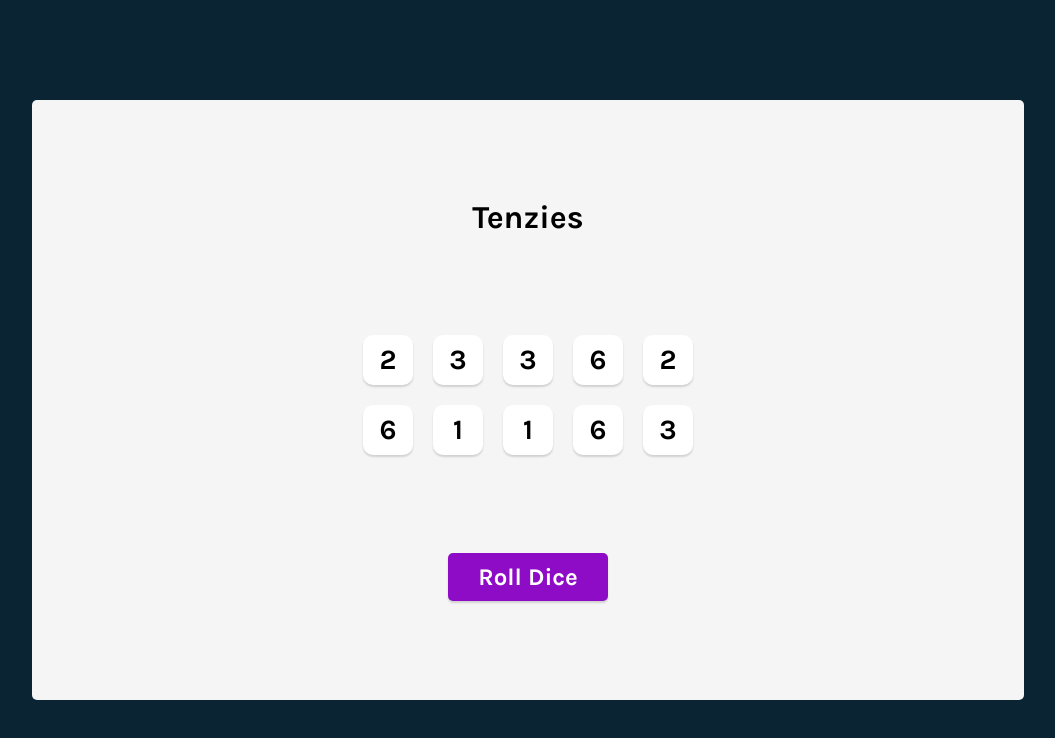
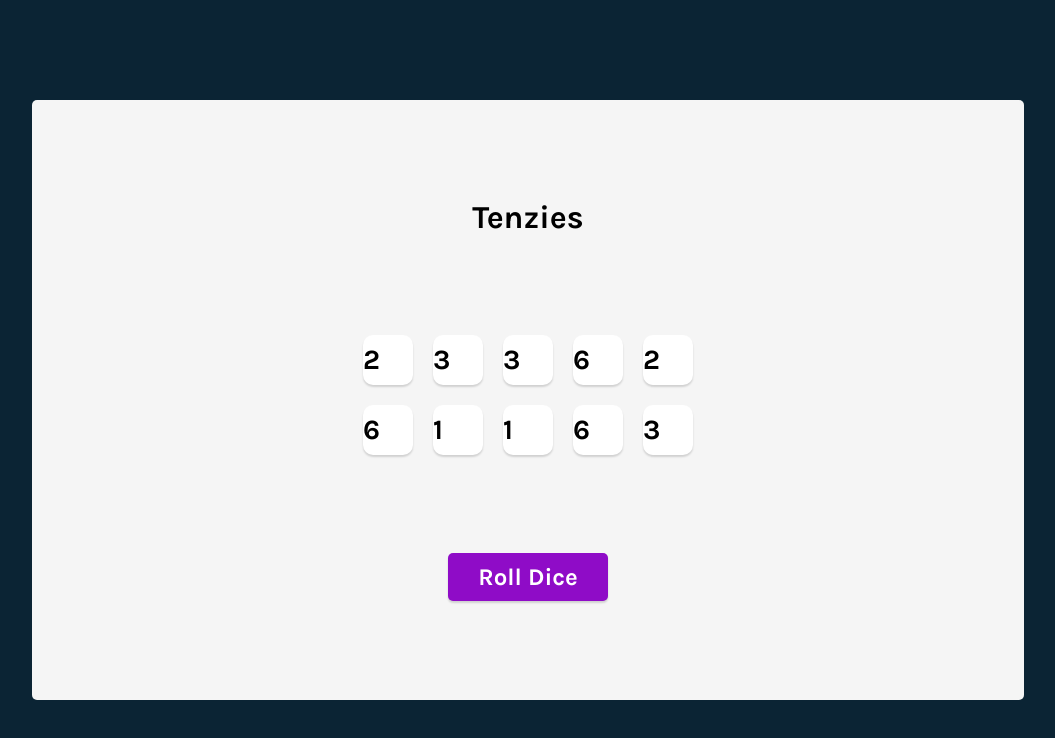
Before and after one commit to tehuanmelo/tenzies, a React (Vite) app: page / in a window 1280 px wide. Shown: the top 738 px of the page, without its empty margins (112-1167 px from the left). Built offline with nearby package versions, Linux system fonts and the light colour scheme.

Commit message:
fixing style issues

```diff
--- a/index.css
+++ b/index.css
@@ -41,6 +41,13 @@ main {
     gap: 20px;
 }
 
+button {
+    all: unset;
+    box-sizing: border-box;
+    font-family: inherit;
+    cursor: pointer;
+  }
+
 .dice-container button {
     height: 50px;
     width: 50px;
```
